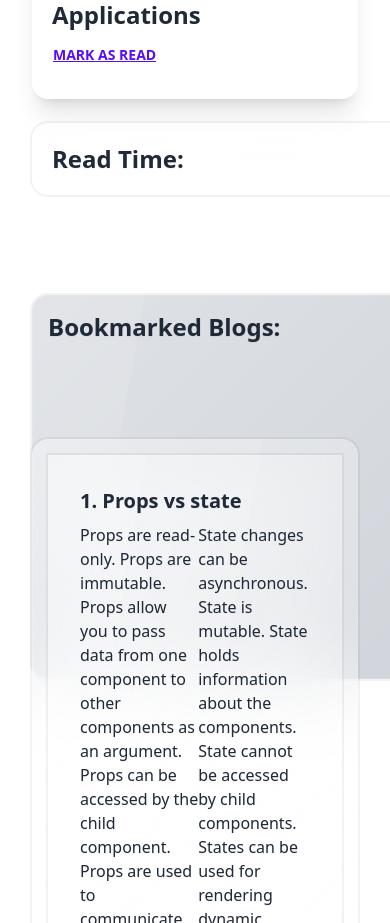
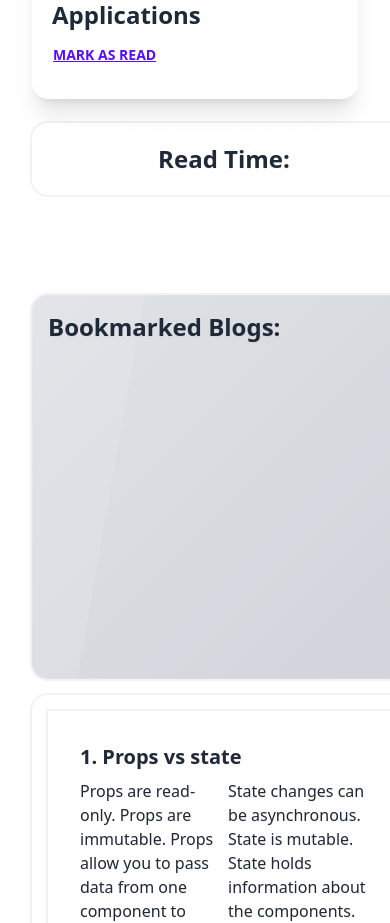
Before and after one commit to abdulahaddf/Knowledge-cafe, a React (Vite) app: page / in a window 390 px wide. Shown: the part 1773-2696 px from the top of the page. Built offline with nearby package versions, Linux system fonts and the light colour scheme.

Commit message:
mobile responsive

```diff
--- a/src/App.css
+++ b/src/App.css
@@ -3,4 +3,5 @@
   margin: 0 auto;
   padding: 2rem;
   /* text-align: center; */
+
 }
--- a/src/Components/Blog/Blog.jsx
+++ b/src/Components/Blog/Blog.jsx
@@ -4,7 +4,7 @@ const Blog = () => {
   return (
     <div>
 
-      <div className="card glass grid grid-cols-1 md:grid-cols-2 gap-3 p-4">
+      <div className="card glass grid grid-cols-1 md:grid-cols-2 gap-3 p-4 mt-64 md:mt-3 w-96 mx-auto">
         <div className="card-body glass">
           <h2 className="card-title">1. Props vs state</h2>
           <div className="flex">
--- a/src/Components/Bookmark/Bookmark.jsx
+++ b/src/Components/Bookmark/Bookmark.jsx
@@ -15,7 +15,7 @@ const Bookmark = ({bookmark}) => {
 // }
 //     }),[bookmark])
     return (
-        <div className='card w-96 glass h-96 p-4 bg-gray-300'>
+        <div className='card w-96 glass h-96 md:h-96 p-4 bg-gray-300'>
             <h2 className='text-2xl font-semibold'>Bookmarked Blogs:</h2>
 
             {bookmark.map((title, index) => (
--- a/src/Components/Time/Time.jsx
+++ b/src/Components/Time/Time.jsx
@@ -10,8 +10,8 @@ const [rt, setRt] = useState(time);
 
     return (
         <div >
-            <div className='card w-96 glass my-3 p-5'>
-            <h3 className='text-2xl font-semibold'>Read Time: {rt}</h3>
+            <div className='card w-96 glass my-3 p-5 text-center mx-auto'>
+            <h3 className='text-2xl font-semibold '>Read Time: {rt}</h3>
 
             </div>
         </div>
```
